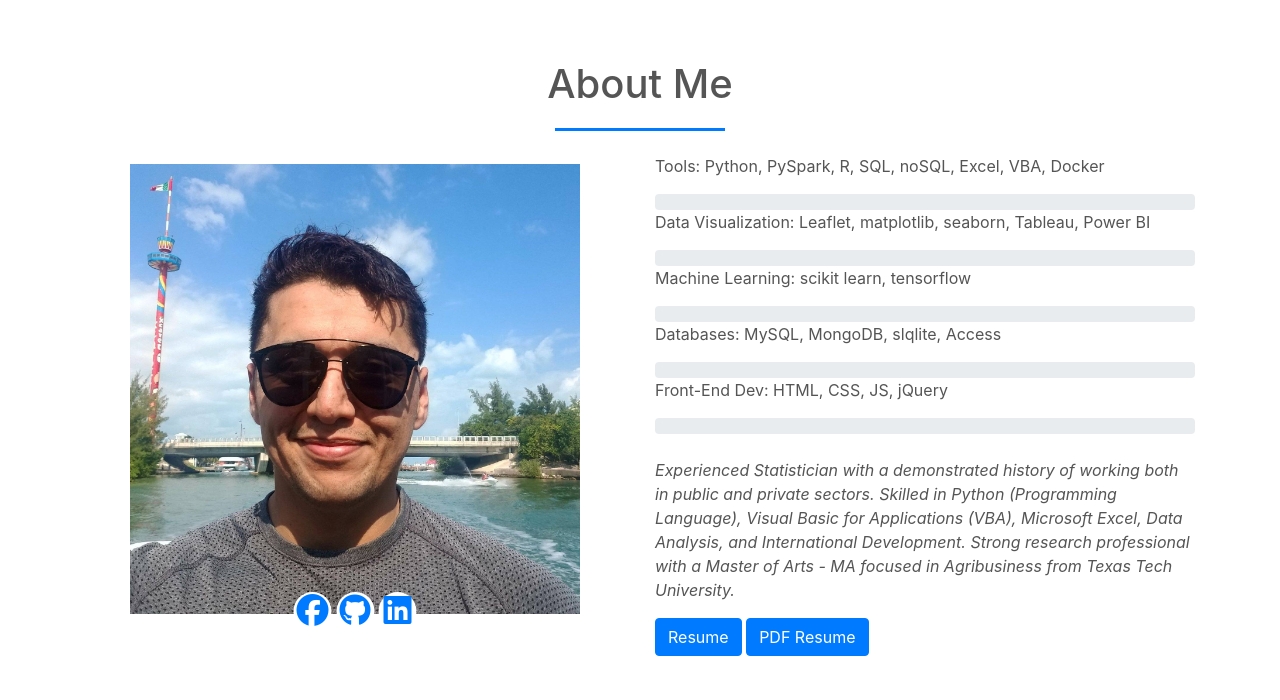
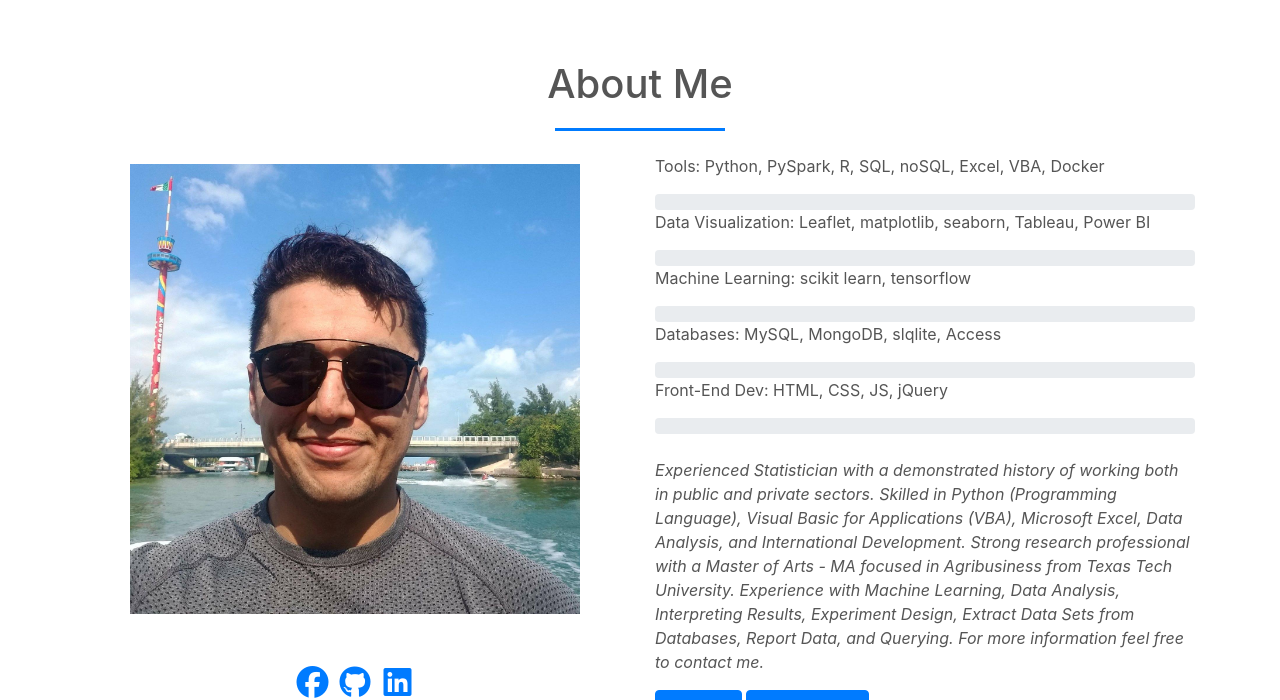
Before and after one commit to nomadtomas/tomas_resendiz, a Flask app: page / in a window 1280 px wide. Shown: the part 786-1486 px from the top of the page. Run offline with Flask 2, Linux system fonts and the light colour scheme; some libraries are stand-ins or nearby versions.

Commit message:
updated index

```diff
--- a/tomas_resendiz_app/templates/index.html
+++ b/tomas_resendiz_app/templates/index.html
@@ -125,6 +125,9 @@
             Experienced Statistician with a demonstrated history of working both in public and private sectors.
             Skilled in Python (Programming Language), Visual Basic for Applications (VBA), Microsoft Excel, Data Analysis, and International Development.
             Strong research professional with a Master of Arts - MA focused in Agribusiness from Texas Tech University.
+
+            Experience with Machine Learning, Data Analysis, Interpreting Results, Experiment Design, Extract Data Sets from Databases, Report Data, and Querying.
+            For more information feel free to contact me.
             </p>
             <a href="resume"><button type="button" class="btn btn-primary">Resume</button></a>
             <a href="static/image/resume.pdf" download><button type="button" class="btn btn-primary">PDF Resume</button></a>
```
